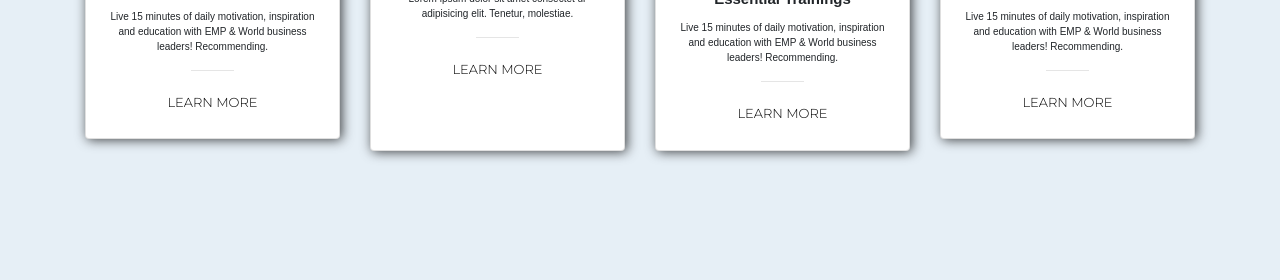
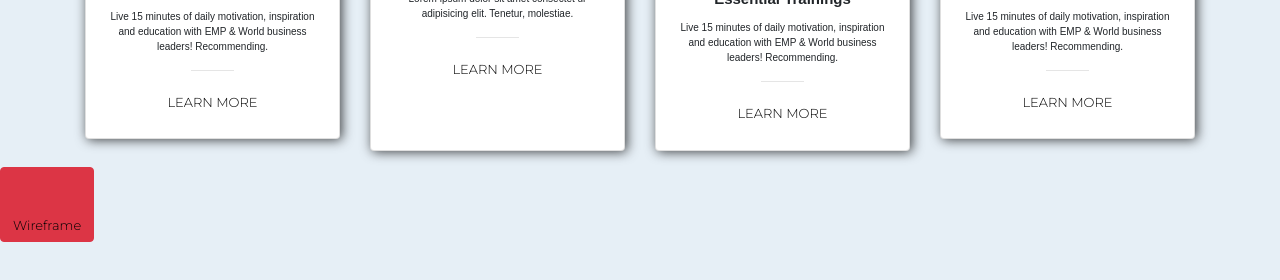
Before and after one commit to becodeorg/yu-4-css-frameworks-levyCro, a plain HTML site: page index.html in a window 1280 px wide. Shown: the part 452-732 px from the top of the page. Drawn offline with nearby package versions, Linux system fonts and the light colour scheme.

Commit message:
update task styling

```diff
--- a/index.html
+++ b/index.html
@@ -129,6 +129,8 @@
         </div>
     </div>
 
+    <a href="./wireframe.html" class="btn btn-danger pt-5">Wireframe</a>
+
 
 
 
```
Also changed, not shown: wireframe.html (+1 -0 lines).
